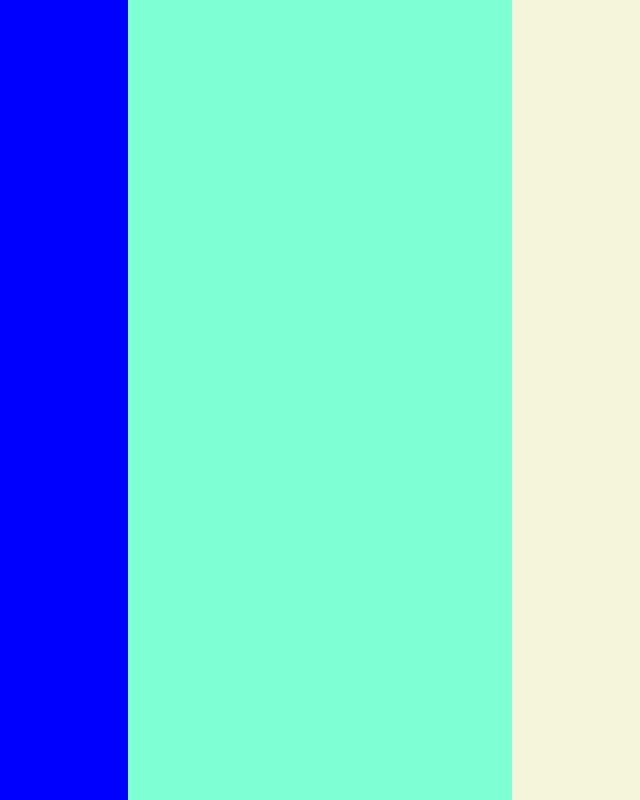
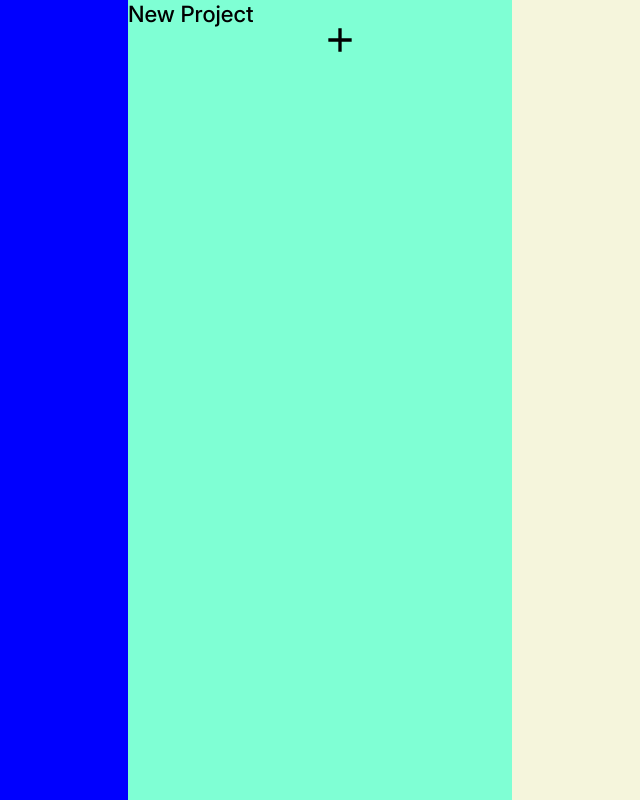
Before and after one commit to thomasfahy/to-do-list, a website built with webpack: page src/template.html in a window 1280 px wide. Shown: the whole page, without its empty margins (0-640 px from the left). Built offline with nearby package versions, Linux system fonts and the light colour scheme.

Commit message:
feat: add new project button with icon

```diff
--- a/src/styles.css
+++ b/src/styles.css
@@ -2,6 +2,12 @@
     padding: 0;
     margin: 0;
 }
+
+@font-face {
+    font-family: 'CustomFont';
+    src: url("../src/assets/inter.ttf");
+}
+
 
 #page-container{
     display: grid;
@@ -25,3 +31,26 @@
     height: 100vh;
     background-color: beige;
 }
+
+/* Project Panel content */
+
+#new-project-button{
+    font-family: 'CustomFont', sans-serif;
+    font-weight: 500;
+    display: grid;
+    grid-template-columns: 1fr 1fr;
+    font-size: 1.4rem;
+    color: black;
+}
+
+#new-project-button p{
+    height: 5rem;
+    width: 10rem;
+    align-self: center;
+}
+
+.plus-image{
+    height: 2.5rem;
+    width: 2.5rem;
+    align-self: center;
+}
--- a/src/template.html
+++ b/src/template.html
@@ -11,6 +11,10 @@
             <div id="icon-container"></div>
         </div>
         <div id="project-panel">
+            <div id="new-project-button">
+                <p>New Project</p>
+                <img src="../src/assets/plus.svg" class="plus-image" alt="">
+            </div>
             <div id="project-container"></div>
         </div>
         <div id="list-panel">
```
Also changed, not shown: src/assets/inter.ttf (added), src/assets/plus.svg (added).
